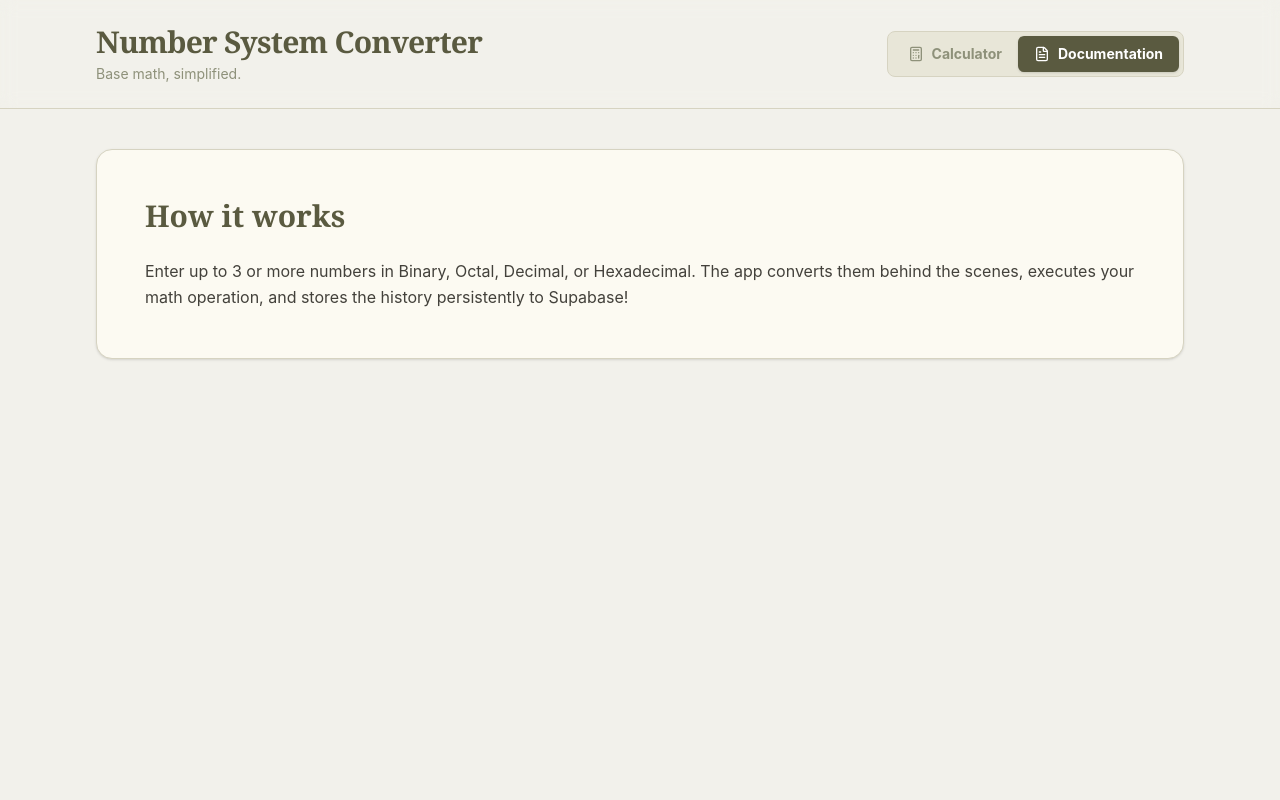
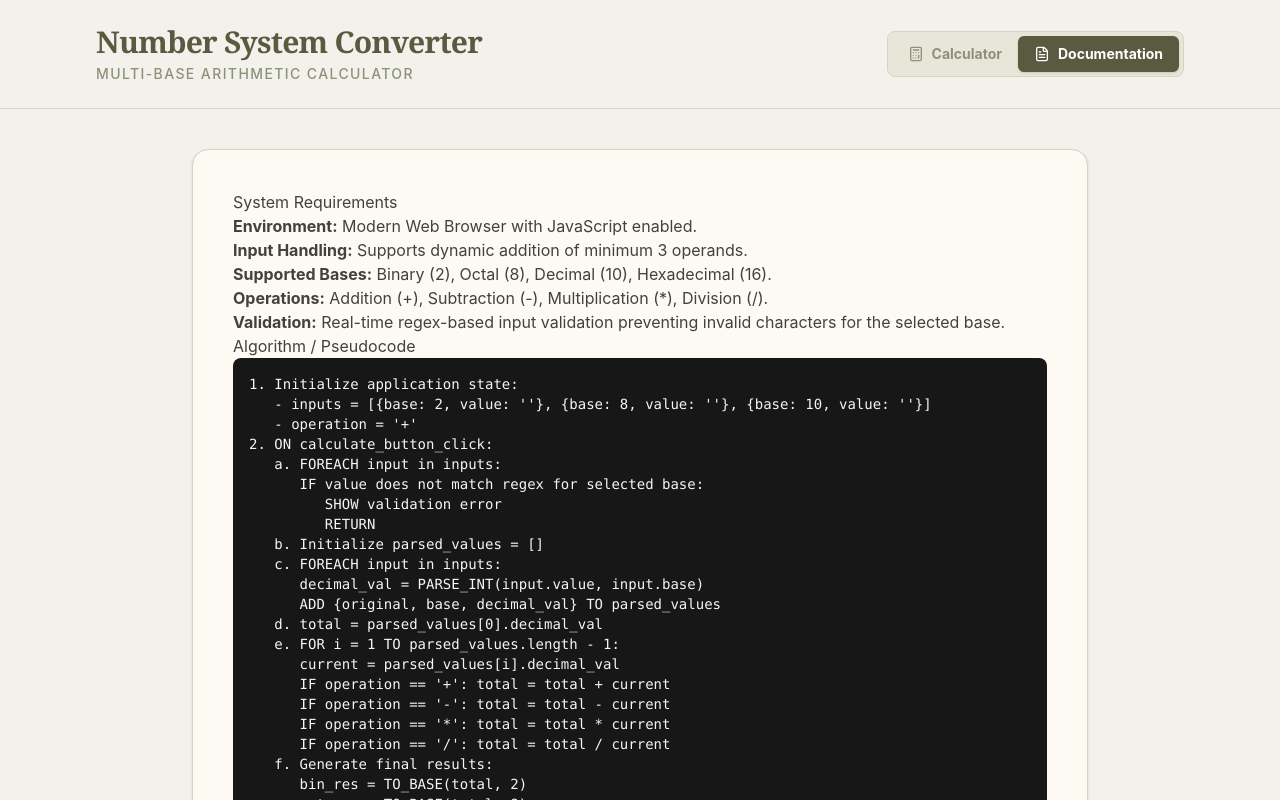
Before and after one commit to mhiksNmatch/Number-System-Converter-Calculator, a Next.js app in the folder number-system-converter-calculator/: page / in a window 1280 px wide. Both pictures are taken after a click on the button "Documentation". Shown: the top 800 px of the page. Built offline with nearby package versions, Linux system fonts and the light colour scheme; no server answers; the database is empty.

Commit message:
Updated app layout

```diff
--- a/number-system-converter-calculator/app/layout.tsx
+++ b/number-system-converter-calculator/app/layout.tsx
@@ -1,12 +1,22 @@
-import type { Metadata } from 'next';
-import './globals.css';
+import type {Metadata} from 'next';
+import './globals.css'; // Global styles
 
 export const metadata: Metadata = {
   title: 'Number System Converter',
   description: 'Number system converter and arithmetic calculator.',
+  openGraph: {
+    title: 'Number System Converter',
+    description: 'Number system converter and arithmetic calculator.',
+    type: 'website',
+  },
+  twitter: {
+    card: 'summary_large_image',
+    title: 'Number System Converter',
+    description: 'Number system converter and arithmetic calculator.',
+  },
 };
 
-export default function RootLayout({ children }: { children: React.ReactNode }) {
+export default function RootLayout({children}: {children: React.ReactNode}) {
   return (
     <html lang="en">
       <body suppressHydrationWarning>{children}</body>
--- a/number-system-converter-calculator/app/page.tsx
+++ b/number-system-converter-calculator/app/page.tsx
@@ -12,19 +12,35 @@ export default function Page() {
   return (
     <CalculatorProvider>
       <div className="min-h-screen bg-[#F2F1EB] text-[#43413B] font-sans selection:bg-[#E8E6D8]">
-        <header className="bg-transparent border-b border-[#D6D3C1] py-6 sticky top-0 z-10 backdrop-blur-sm">
+        <header className="bg-transparent border-b border-[#D6D3C1] py-6 sticky top-0 z-10">
         <div className="max-w-6xl mx-auto px-6 lg:px-8 flex flex-col md:flex-row justify-between items-center gap-4">
           <div>
             <h1 className="text-3xl font-serif font-bold text-[#5A5A40] tracking-tight">Number System Converter</h1>
-              <p className="text-[#8E917A] text-sm mt-1">Base math, simplified.</p>
+            <p className="text-[#8E917A] text-sm uppercase tracking-widest font-medium mt-1">Multi-base arithmetic calculator</p>
           </div>
 
           <div className="flex items-center p-1 bg-[#E8E6D8] rounded-lg border border-[#D6D3C1]">
-              <button onClick={() => setActiveTab('calculator')} className={`flex items-center gap-2 px-4 py-2 rounded-md font-bold text-sm transition-all ${activeTab === 'calculator' ? 'bg-[#5A5A40] text-white shadow-sm' : 'text-[#8E917A] hover:text-[#5A5A40]'}`}>
-                <CalcIcon className="w-4 h-4" /> Calculator
+            <button
+              onClick={() => setActiveTab('calculator')}
+              className={`flex items-center gap-2 px-4 py-2 rounded-md text-sm font-bold transition-all ${
+                activeTab === 'calculator'
+                  ? 'bg-[#5A5A40] text-white shadow-sm'
+                  : 'text-[#8E917A] hover:text-[#5A5A40]'
+              }`}
+            >
+              <CalcIcon className="w-4 h-4" />
+              Calculator
             </button>
-              <button onClick={() => setActiveTab('documentation')} className={`flex items-center gap-2 px-4 py-2 rounded-md font-bold text-sm transition-all ${activeTab === 'documentation' ? 'bg-[#5A5A40] text-white shadow-sm' : 'text-[#8E917A] hover:text-[#5A5A40]'}`}>
-                <FileText className="w-4 h-4" /> Documentation
+            <button
+              onClick={() => setActiveTab('documentation')}
+              className={`flex items-center gap-2 px-4 py-2 rounded-md text-sm font-bold transition-all ${
+                activeTab === 'documentation'
+                  ? 'bg-[#5A5A40] text-white shadow-sm'
+                  : 'text-[#8E917A] hover:text-[#5A5A40]'
+              }`}
+            >
+              <FileText className="w-4 h-4" />
+              Documentation
             </button>
           </div>
         </div>
@@ -33,15 +49,128 @@ export default function Page() {
       <main className="max-w-6xl mx-auto px-6 lg:px-8 py-10">
         <AnimatePresence mode="wait">
           {activeTab === 'calculator' ? (
-              <motion.div key="calculator" initial={{ opacity: 0, y: 10 }} animate={{ opacity: 1, y: 0 }} exit={{ opacity: 0, y: -10 }}>
+            <motion.div
+              key="calculator"
+              initial={{ opacity: 0, y: 10 }}
+              animate={{ opacity: 1, y: 0 }}
+              exit={{ opacity: 0, y: -10 }}
+              transition={{ duration: 0.2 }}
+            >
               <Calculator />
             </motion.div>
           ) : (
-              <motion.div key="doc" initial={{ opacity: 0, y: 10 }} animate={{ opacity: 1, y: 0 }} exit={{ opacity: 0, y: -10 }} className="bg-[#FCFAF2] p-8 md:p-12 rounded-2xl shadow-sm border border-[#D6D3C1]">
-                <h2 className="text-3xl font-serif font-bold text-[#5A5A40] mb-6">How it works</h2>
-                <p className="text-[#43413B] leading-relaxed">
-                  Enter up to 3 or more numbers in Binary, Octal, Decimal, or Hexadecimal. The app converts them behind the scenes, executes your math operation, and stores the history persistently to Supabase!
-                </p>
+            <motion.div
+              key="documentation"
+              initial={{ opacity: 0, y: 10 }}
+              animate={{ opacity: 1, y: 0 }}
+              exit={{ opacity: 0, y: -10 }}
+              transition={{ duration: 0.2 }}
+              className="bg-[#FCFAF2] p-8 md:p-10 rounded-2xl shadow-sm border border-[#D6D3C1] max-w-4xl mx-auto prose prose-neutral prose-headings:text-[#5A5A40] text-[#43413B]"
+            >
+              <h2>System Requirements</h2>
+              <ul>
+                <li><strong>Environment:</strong> Modern Web Browser with JavaScript enabled.</li>
+                <li><strong>Input Handling:</strong> Supports dynamic addition of minimum 3 operands.</li>
+                <li><strong>Supported Bases:</strong> Binary (2), Octal (8), Decimal (10), Hexadecimal (16).</li>
+                <li><strong>Operations:</strong> Addition (+), Subtraction (-), Multiplication (*), Division (/).</li>
+                <li><strong>Validation:</strong> Real-time regex-based input validation preventing invalid characters for the selected base.</li>
+              </ul>
+
+              <h2>Algorithm / Pseudocode</h2>
+              <pre className="bg-neutral-900 text-neutral-100 p-4 rounded-lg overflow-x-auto text-sm">
+{`1. Initialize application state:
+   - inputs = [{base: 2, value: ''}, {base: 8, value: ''}, {base: 10, value: ''}]
+   - operation = '+'
+2. ON calculate_button_click:
+   a. FOREACH input in inputs:
+      IF value does not match regex for selected base:
+         SHOW validation error
+         RETURN
+   b. Initialize parsed_values = []
+   c. FOREACH input in inputs:
+      decimal_val = PARSE_INT(input.value, input.base)
+      ADD {original, base, decimal_val} TO parsed_values
+   d. total = parsed_values[0].decimal_val
+   e. FOR i = 1 TO parsed_values.length - 1:
+      current = parsed_values[i].decimal_val
+      IF operation == '+': total = total + current
+      IF operation == '-': total = total - current
+      IF operation == '*': total = total * current
+      IF operation == '/': total = total / current
+   f. Generate final results:
+      bin_res = TO_BASE(total, 2)
+      oct_res = TO_BASE(total, 8)
+      dec_res = TO_BASE(total, 10)
+      hex_res = TO_BASE(total, 16)
+   g. DISPLAY individual conversions and final results`}
+              </pre>
+
+              <h2>Flowchart</h2>
+              <div className="bg-[#F2F1EB] p-4 rounded-lg border border-[#D6D3C1] my-4 text-center text-sm font-mono text-[#8E917A]">
+                (Render via Mermaid.js)
+                <br/>
+                <br/>
+                graph TD<br/>
+                A[Start] --&gt; B[Initialize 3 inputs]<br/>
+                B --&gt; C[User enters values and selects bases]<br/>
+                C --&gt; D[User selects arithmetic operation]<br/>
+                D --&gt; E{"{ Click Calculate? }"}<br/>
+                E -- Yes --&gt; F{"{ Validate Inputs }"}<br/>
+                F -- Invalid --&gt; G[Show Error] --&gt; C<br/>
+                F -- Valid --&gt; H[Convert each input to Decimal]<br/>
+                H --&gt; I[Display Individual Conversions]<br/>
+                I --&gt; J[Apply Arithmetic Operation]<br/>
+                J --&gt; K[Convert Result to all Bases]<br/>
+                K --&gt; L[Display Expression and Results]<br/>
+                L --&gt; M[End]
+              </div>
+
+              <h2>Test Cases</h2>
+              <div className="overflow-x-auto">
+                <table className="w-full text-sm text-left border-collapse border border-[#D6D3C1]">
+                  <thead className="bg-[#E8E6D8] text-[#5A5A40]">
+                    <tr>
+                      <th className="p-3 border border-[#D6D3C1]">Test Setup</th>
+                      <th className="p-3 border border-[#D6D3C1]">Operation</th>
+                      <th className="p-3 border border-[#D6D3C1]">Expected Decimal</th>
+                      <th className="p-3 border border-[#D6D3C1]">Expected Hexadecimal</th>
+                    </tr>
+                  </thead>
+                  <tbody className="text-[#43413B]">
+                    <tr>
+                      <td className="p-3 border border-[#D6D3C1]">BIN(1010) + OCT(12) + DEC(10)</td>
+                      <td className="p-3 border border-[#D6D3C1]">Addition</td>
+                      <td className="p-3 border border-[#D6D3C1]">10 + 10 + 10 = 30</td>
+                      <td className="p-3 border border-[#D6D3C1]">1E</td>
+                    </tr>
+                    <tr>
+                      <td className="p-3 border border-[#D6D3C1]">BIN(1100) + DEC(12) + HEX(C)</td>
+                      <td className="p-3 border border-[#D6D3C1]">Addition</td>
+                      <td className="p-3 border border-[#D6D3C1]">12 + 12 + 12 = 36</td>
+                      <td className="p-3 border border-[#D6D3C1]">24</td>
+                    </tr>
+                    <tr>
+                      <td className="p-3 border border-[#D6D3C1]">OCT(20) + DEC(16) + HEX(10)</td>
+                      <td className="p-3 border border-[#D6D3C1]">Addition</td>
+                      <td className="p-3 border border-[#D6D3C1]">16 + 16 + 16 = 48</td>
+                      <td className="p-3 border border-[#D6D3C1]">30</td>
+                    </tr>
+                    <tr>
+                      <td className="p-3 border border-[#D6D3C1]">BIN(1111) + OCT(17) + HEX(F)</td>
+                      <td className="p-3 border border-[#D6D3C1]">Addition</td>
+                      <td className="p-3 border border-[#D6D3C1]">15 + 15 + 15 = 45</td>
+                      <td className="p-3 border border-[#D6D3C1]">2D</td>
+                    </tr>
+                    <tr>
+                      <td className="p-3 border border-[#D6D3C1]">HEX(20) - OCT(10) - BIN(100)</td>
+                      <td className="p-3 border border-[#D6D3C1]">Subtraction</td>
+                      <td className="p-3 border border-[#D6D3C1]">32 - 8 - 4 = 20</td>
+                      <td className="p-3 border border-[#D6D3C1]">14</td>
+                    </tr>
+                  </tbody>
+                </table>
+              </div>
+
             </motion.div>
           )}
         </AnimatePresence>
```
Lines whose indentation alone changed are shown as unchanged.
